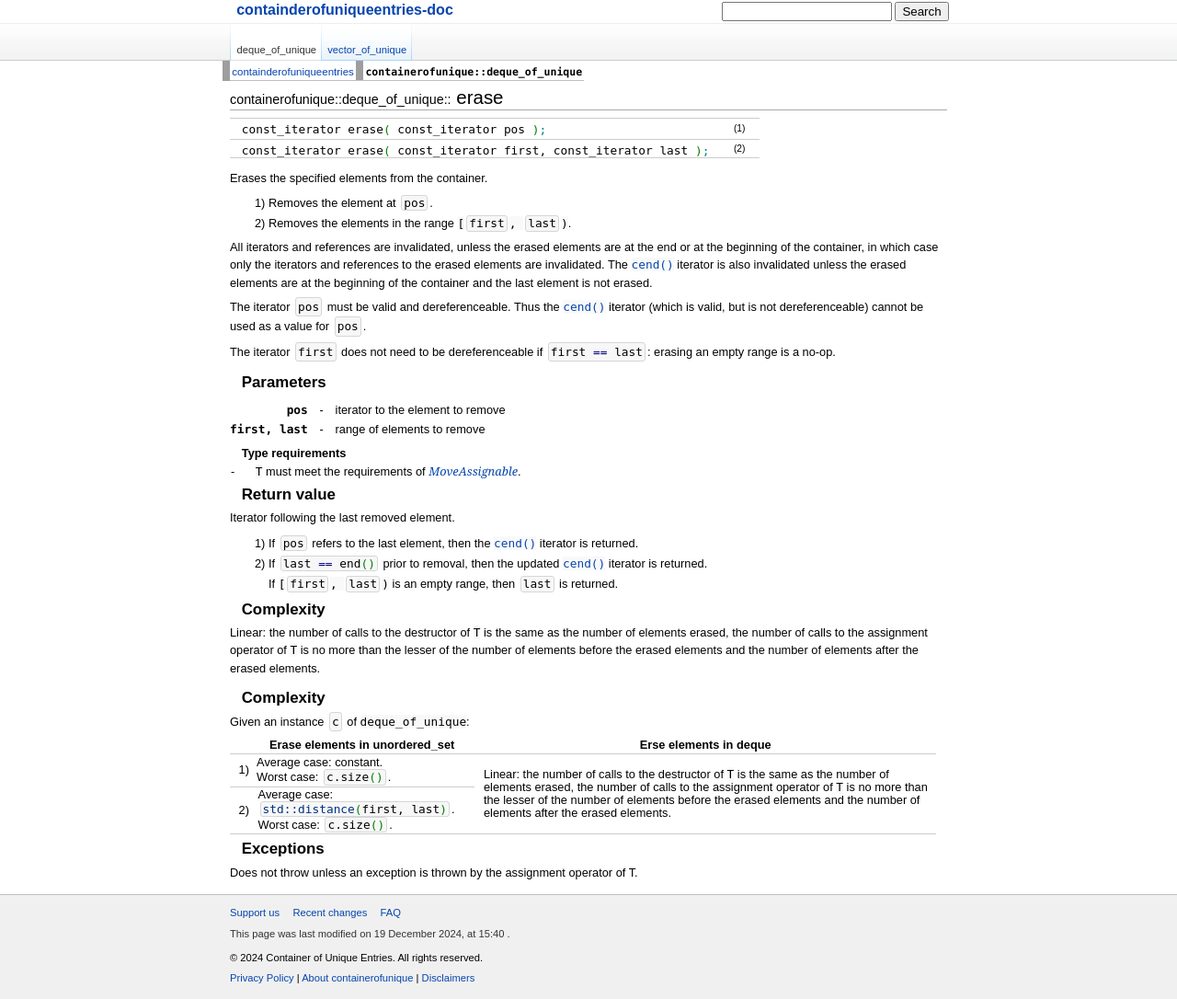
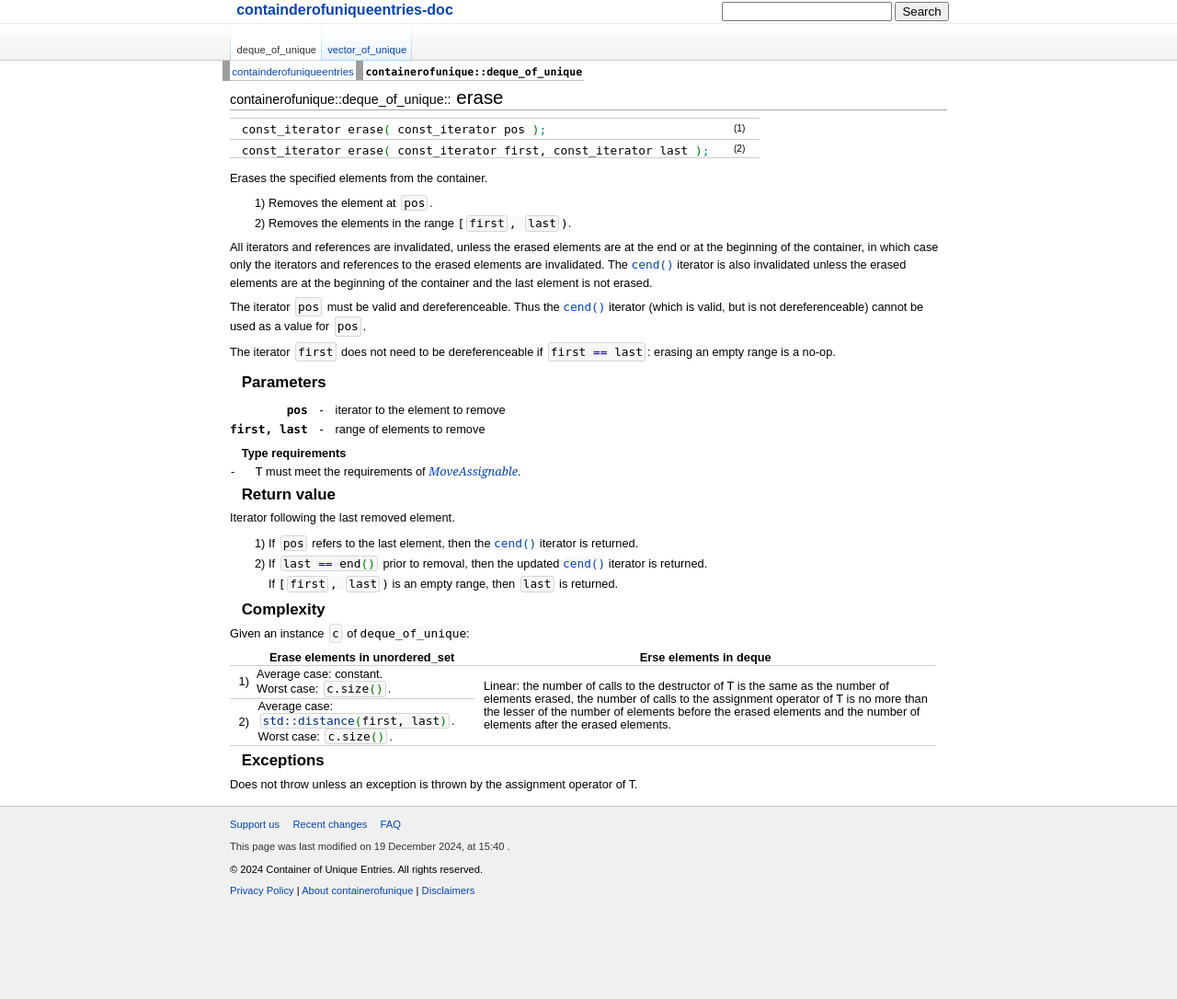
Before and after one commit to Huanhuan-Jiang/containerofuniqueelements.github.io, a Jekyll site: the page built from _docs/deque_of_unique/erase.html, in a window 1280 px wide. Shown: the whole page at 92% size. Built offline with Jekyll 4.4.1, drawn with Linux system fonts in a browser that asks for light colours; some web fonts are replaced; after the commit the page ends 990 px from its top, so only the background shows below that; grey boxes are pictures that could not be loaded.

Commit message:
Remove redundant complexity in erase.html

```diff
--- a/_docs/deque_of_unique/erase.html
+++ b/_docs/deque_of_unique/erase.html
@@ -215,16 +215,6 @@ title: erase
   <span class="t-c"><span class="mw-geshi cpp source-cpp">last</span></span> is
   returned.
 </div>
-<h3>
-  <span class="mw-headline" id="Complexity">Complexity</span>
-</h3>
-<p>
-  Linear: the number of calls to the destructor of <code>T</code> is the same as
-  the number of elements erased, the number of calls to the assignment operator
-  of <code>T</code> is no more than the lesser of the number of elements before
-  the erased elements and the number of elements after the erased elements.
-</p>
-
 <h3>Complexity</h3>
 <p>
   Given an instance
```
